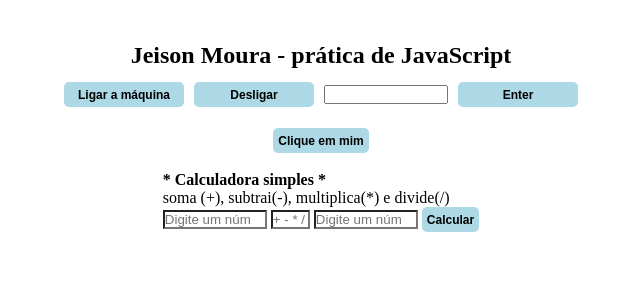
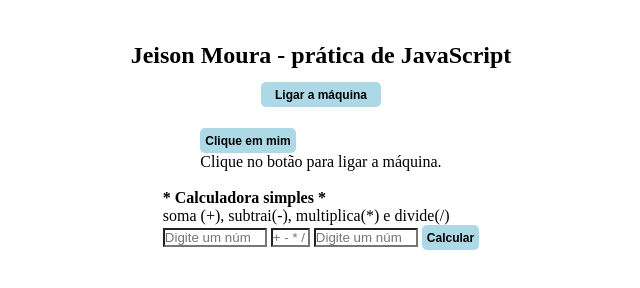
Before and after one commit to jeimoal/botoesJs, a plain HTML site: page index.html in a window 1280 px wide. Shown: the whole page, without its empty margins (319-959 px from the left). Drawn offline with Linux system fonts and the light colour scheme.

Commit message:
Update index.html

```diff
--- a/index.html
+++ b/index.html
@@ -35,5 +35,5 @@
 		</section>
 	</div>
 </body>
-	<script src="botoesJS.js></script>
+	<script src="botoesJS.js"></script>
 </html>
```
